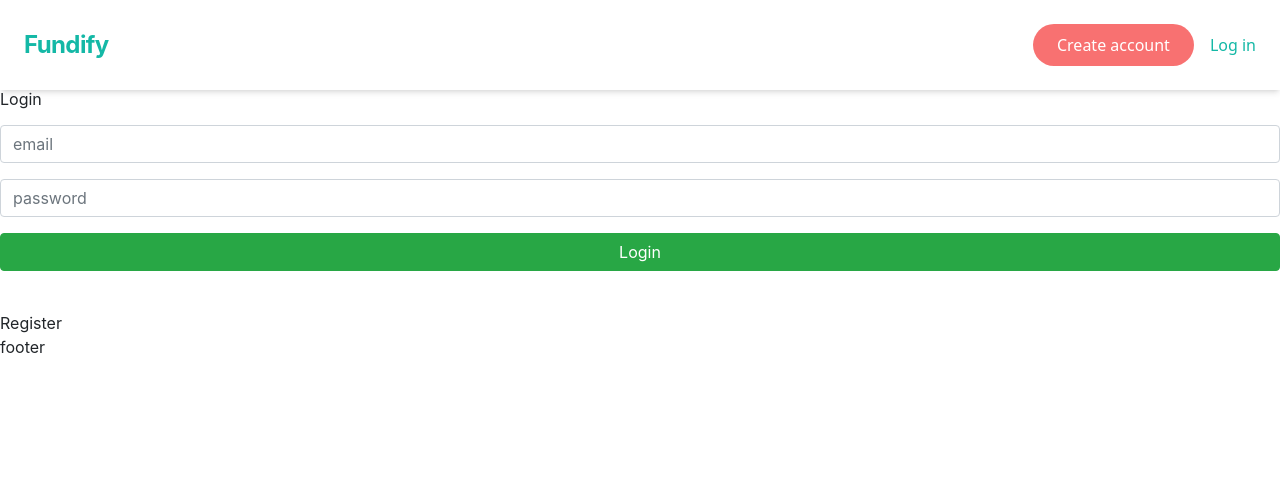
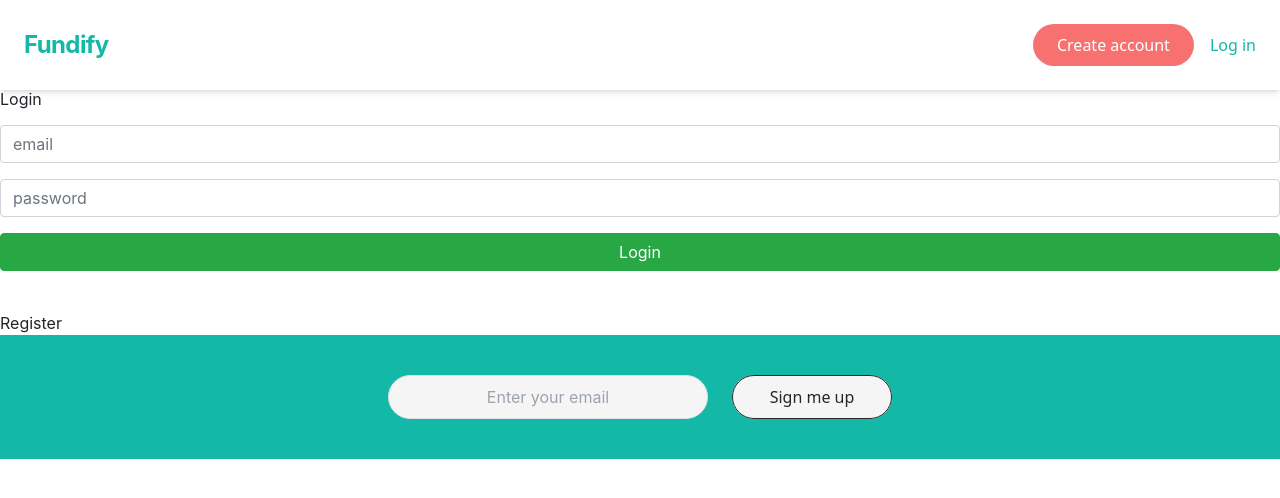
Before and after one commit to merinnaa/mortgage-application, a React (Create React App) app in the folder frontend/: page /login in a window 1280 px wide. Shown: the top 498 px of the page. Built offline with nearby package versions, Linux system fonts and the light colour scheme; no server answers.

Commit message:
footer added

```diff
--- a/frontend/src/components/Footer.jsx
+++ b/frontend/src/components/Footer.jsx
@@ -1,24 +1,33 @@
-import {React, useState} from 'react'
-import { Link } from 'react-router-dom'
+import React, { useState } from 'react';
 
 const Footer = () => {
-const [email,setEmail] = useState('')
+  const [email, setEmail] = useState('');
 
-const handleSubmit = (e) => {
+  const handleSubmit = (e) => {
+    e.preventDefault();
+    setEmail('');
+  };
 
-  e.preventDefault();
-  console.log('email:', email)
-  setEmail('');
-
+  return (
+    <form onSubmit={handleSubmit} className="w-full bg-teal-500 py-10">
+      <div className="max-w-7xl mx-auto px-4 flex flex-col sm:flex-row justify-center items-center gap-6">
+        <input
+          type="email"
+          value={email}
+          onChange={(e) => setEmail(e.target.value)}
+          placeholder="Enter your email"
+          className="w-full sm:w-80 h-11 px-4 bg-neutral-100 rounded-full border border-zinc-800 text-center"
+          required
+        />
+        <button
+          type="submit"
+          className="w-full sm:w-40 p-2.5 bg-neutral-100 rounded-full outline outline-1 outline-offset-[-1px] outline-zinc-800 text-zinc-800 text-base font-sans text-center hover:bg-neutral-200 transition"
+        >
+          Sign me up
+        </button>
+      </div>
+    </form>
+  );
 };
 
-  return (
-
-   <footer>
-    footer
-   </footer>
-
-  )
-}
-
-export default Footer
+export default Footer;
```
